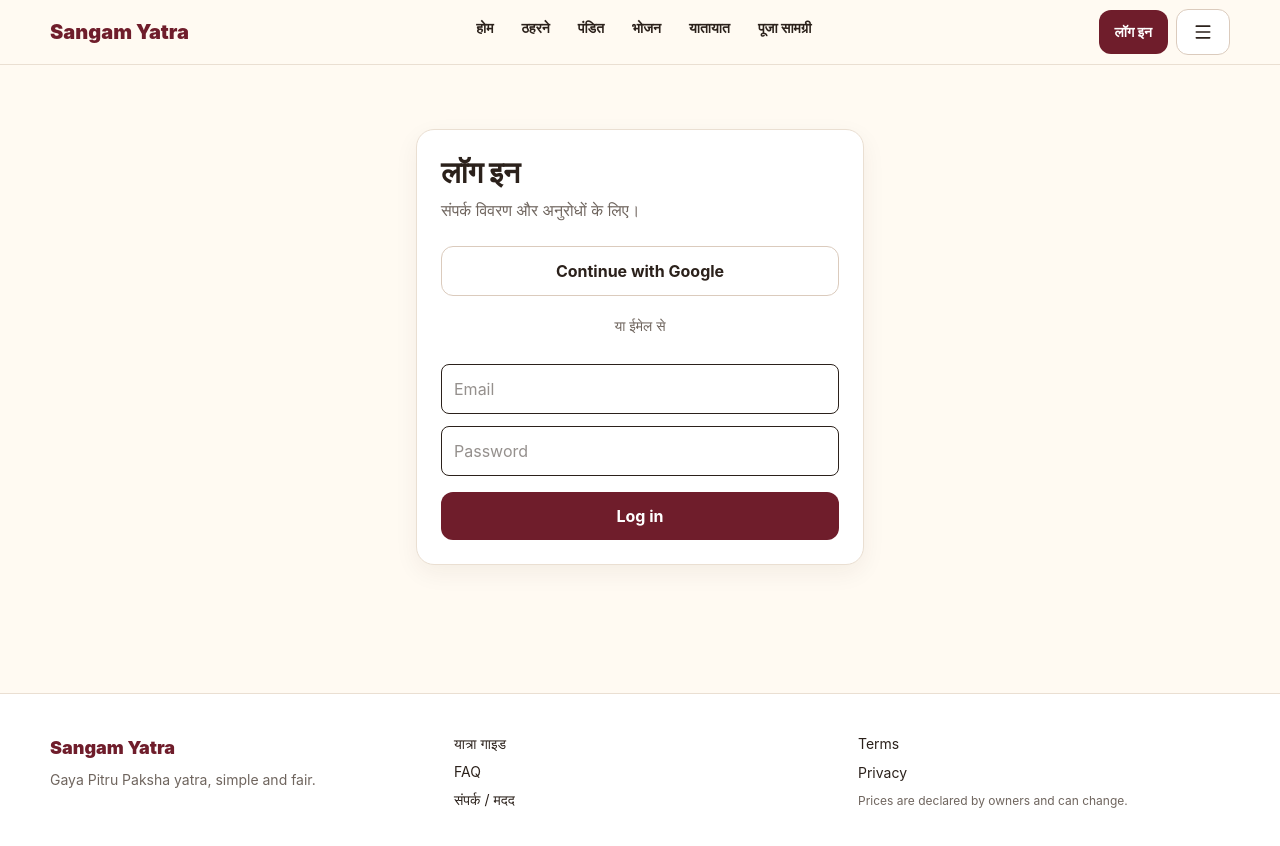
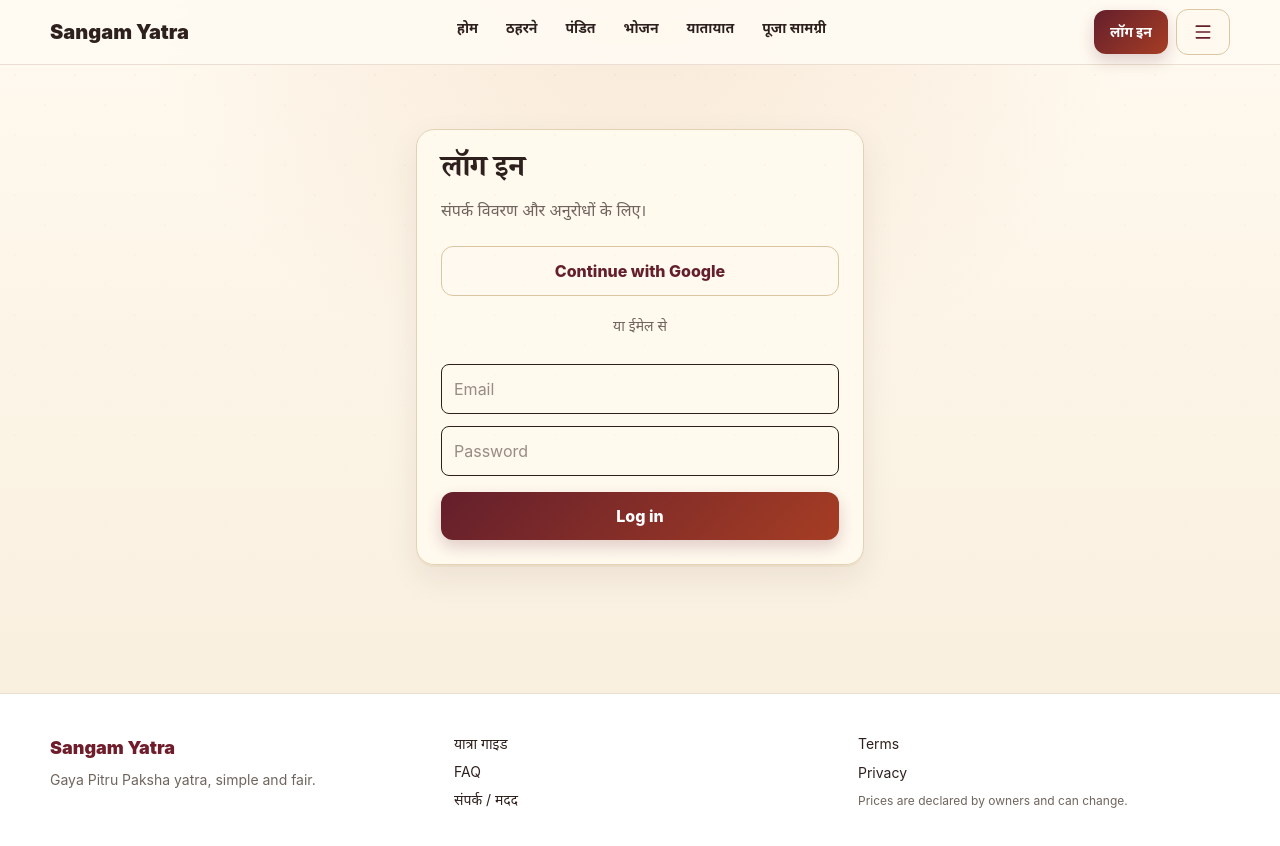
Before and after one commit to satyammishra2594s/Sangam-Yatra, a Next.js app: page /auth/login in a window 1280 px wide. Shown: the top 846 px of the page. Built offline with nearby package versions, Linux system fonts and the light colour scheme.

Commit message:
design: apply spiritual traditional theme

```diff
--- a/app/globals.css
+++ b/app/globals.css
@@ -1,2 +1,19 @@
 @import "tailwindcss";
-:root{--saffron:#c65a24;--maroon:#6f1d2b;--cream:#fffaf2;--ink:#2b211b;--muted:#6f655e}*{box-sizing:border-box}html{scroll-behavior:smooth}body{margin:0;background:var(--cream);color:var(--ink);font-family:Inter,ui-sans-serif,system-ui,sans-serif}button,input,select,textarea{font:inherit}.tap{min-height:44px}.container{width:min(1180px,calc(100% - 32px));margin:auto}.card{border:1px solid #eadfd2;background:white;border-radius:18px;box-shadow:0 8px 24px rgba(60,35,20,.06)}.btn{display:inline-flex;align-items:center;justify-content:center;gap:.5rem;border-radius:12px;padding:.75rem 1rem;font-weight:700;min-height:44px}.btn-primary{background:var(--maroon);color:white}.btn-secondary{background:#f5e8d9;color:var(--maroon)}.btn-ghost{border:1px solid #dbcbbd;background:white}.badge{display:inline-flex;align-items:center;gap:.3rem;border-radius:999px;padding:.25rem .65rem;font-size:.75rem;font-weight:800}
+:root{--saffron:#c96a24;--vermilion:#a63d24;--maroon:#641f2c;--maroon-deep:#431622;--brass:#b68a3a;--gold-soft:#ead7aa;--cream:#fbf3e4;--paper:#fffaf0;--ink:#2e211d;--muted:#75665d;--border:#e5d2b5}
+*{box-sizing:border-box}html{scroll-behavior:smooth}
+body{margin:0;background:radial-gradient(circle at 50% -10%,rgba(201,106,36,.13),transparent 32rem),linear-gradient(180deg,#fffaf0 0%,#fbf3e4 52%,#f7eddc 100%);color:var(--ink);font-family:Inter,"Nirmala UI","Noto Sans Devanagari",ui-sans-serif,system-ui,sans-serif}
+body::before{content:"";position:fixed;inset:0;pointer-events:none;opacity:.18;background-image:radial-gradient(circle at 15px 15px,rgba(182,138,58,.32) 1px,transparent 1.5px),radial-gradient(circle at 45px 45px,rgba(166,61,36,.18) 1px,transparent 1.5px);background-size:60px 60px;mask-image:linear-gradient(to bottom,black,transparent 75%)}
+button,input,select,textarea{font:inherit}a{color:inherit}.tap{min-height:44px}.container{width:min(1180px,calc(100% - 32px));margin:auto}
+h1,h2,h3{font-family:"Noto Serif Devanagari","Devanagari MT","Nirmala UI",Georgia,serif;letter-spacing:-.02em}
+.card{border:1px solid var(--border);background:rgba(255,250,240,.94);border-radius:18px;box-shadow:0 12px 32px rgba(67,22,34,.08),0 2px 0 rgba(182,138,58,.08)}
+.card:hover{box-shadow:0 16px 38px rgba(67,22,34,.11),0 2px 0 rgba(182,138,58,.12)}
+.btn{display:inline-flex;align-items:center;justify-content:center;gap:.5rem;border-radius:12px;padding:.75rem 1rem;font-weight:800;min-height:44px;transition:transform .15s ease,box-shadow .15s ease,background .15s ease}
+.btn:hover{transform:translateY(-1px)}.btn-primary{background:linear-gradient(135deg,var(--maroon),var(--vermilion));color:white;box-shadow:0 7px 16px rgba(100,31,44,.2)}
+.btn-secondary{background:linear-gradient(180deg,#f7e8c8,#eed9ae);color:var(--maroon);border:1px solid #dfc28b}.btn-ghost{border:1px solid #dcc6a2;background:rgba(255,250,240,.9);color:var(--maroon)}
+.badge{display:inline-flex;align-items:center;gap:.3rem;border-radius:999px;padding:.3rem .7rem;font-size:.75rem;font-weight:800;border:1px solid rgba(182,138,58,.35)}
+.site-brand{display:inline-flex;align-items:center;gap:.65rem;color:var(--maroon);font-family:"Noto Serif Devanagari",Georgia,serif}.site-brand-mark{width:36px;height:36px;border-radius:999px;display:grid;place-items:center;color:#fff;background:radial-gradient(circle at 35% 30%,#db8a43,var(--maroon));border:2px solid var(--brass);box-shadow:0 0 0 3px rgba(234,215,170,.55)}
+.site-header{border-bottom:1px solid rgba(182,138,58,.38);background:rgba(255,250,240,.94);box-shadow:0 5px 18px rgba(67,22,34,.06)}.site-header::before{content:"";display:block;height:3px;background:linear-gradient(90deg,var(--maroon-deep),var(--saffron),var(--brass),var(--saffron),var(--maroon-deep))}
+.site-footer{border-top:1px solid rgba(182,138,58,.38);background:linear-gradient(180deg,#f6e8cf,#ead7aa)}
+.hero-spiritual{position:relative;overflow:hidden;background:radial-gradient(circle at 80% 20%,rgba(201,106,36,.2),transparent 18rem),radial-gradient(circle at 15% 85%,rgba(182,138,58,.13),transparent 20rem),linear-gradient(135deg,#f5dfbd 0%,#fffaf0 52%,#f7e8ce 100%)}
+.hero-spiritual::after{content:"ॐ  •  श्री  •  गयाजी  •  ॐ";position:absolute;left:50%;bottom:18px;transform:translateX(-50%);color:rgba(100,31,44,.28);font-family:Georgia,serif;font-size:.78rem;letter-spacing:.18em;white-space:nowrap}
+.section-rule{height:1px;background:linear-gradient(90deg,transparent,var(--brass),transparent)}
```
